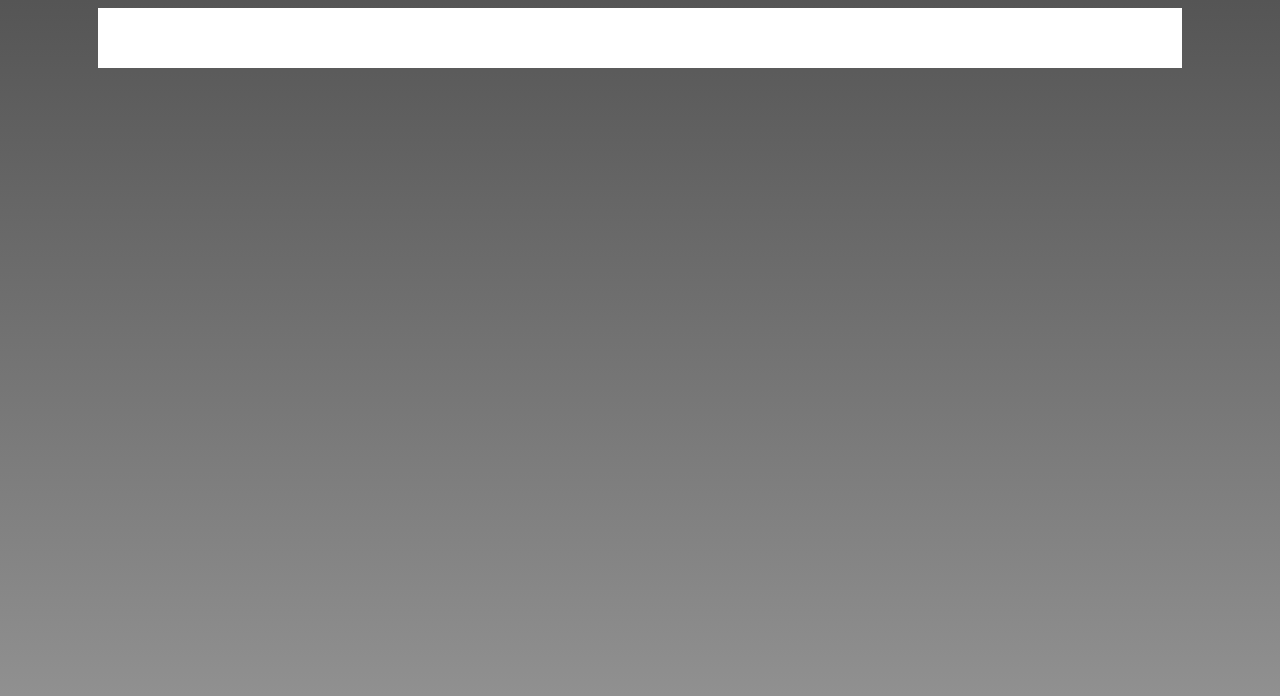
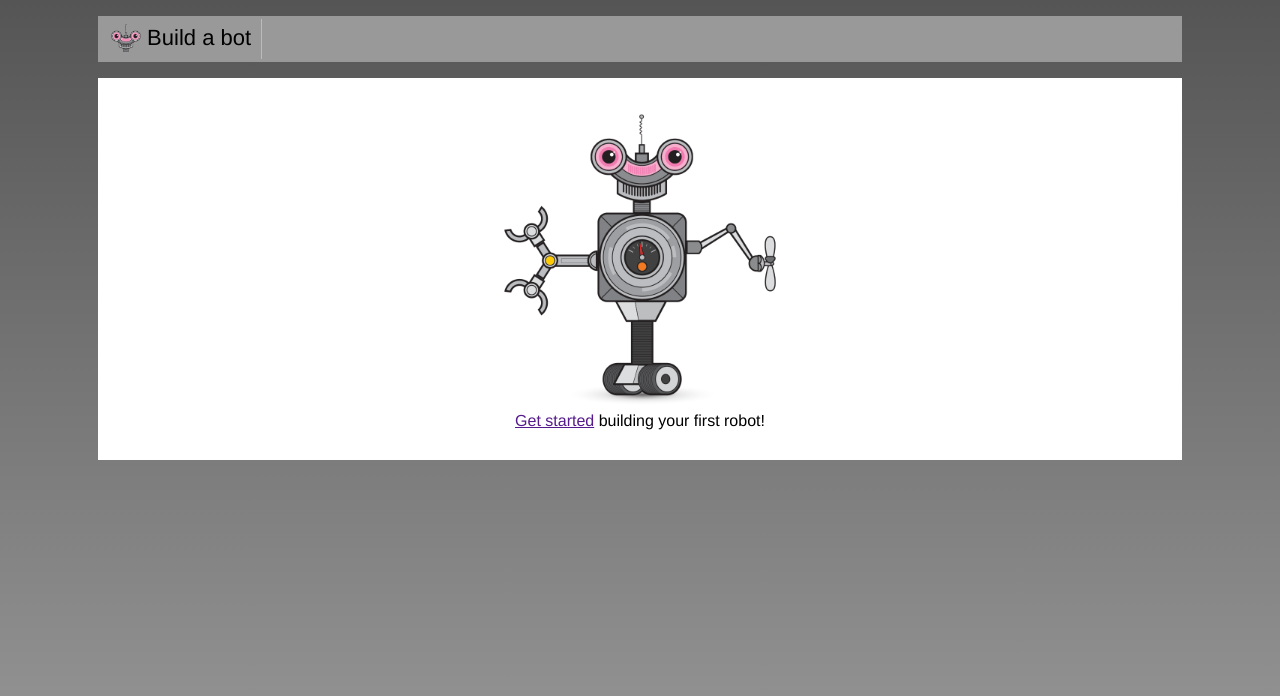
Before and after one commit to jasperkennis/learning-vue-2, a Vue app in the folder build-a-bot/: page / in a window 1280 px wide. Shown: the top 696 px of the page. Built offline with nearby package versions, Linux system fonts and the light colour scheme.

Commit message:
added some elements for the header

```diff
--- a/build-a-bot/src/App.vue
+++ b/build-a-bot/src/App.vue
@@ -1,5 +1,15 @@
 <template>
   <div id="app">
+    <header>
+      <nav>
+        <ul>
+          <li class="nav-item">
+            <img class="logo" src="./assets/build-a-bot-logo.png">
+            Build a bot
+          </li>
+        </ul>
+      </nav>
+    </header>
     <main>
       <HomePage msg="Welcome to Your Vue.js App"/>
     </main>
@@ -33,4 +43,27 @@ main {
   padding: 30px;
   width: 1024px;
 }
+
+header {
+  background-color: #999;
+  margin: 0 auto;
+  width: 1084px;
+}
+
+ul {
+  display: flex;
+  padding: 3px;
+}
+
+.nav-item {
+  border-right: 1px solid #bbb;
+  display: inline-block;
+  font-size: 22px;
+  padding: 5px 10px;
+}
+
+.logo {
+  height: 30px;
+  vertical-align: middle;
+}
 </style>
--- a/build-a-bot/src/components/HomePage.vue
+++ b/build-a-bot/src/components/HomePage.vue
@@ -1,5 +1,11 @@
 <template>
   <div class="home">
+    <div>
+      <img class="robot" src="../assets/robot-home.png"  aria-hidden="true" />
+    </div>
+    <div class="get-started">
+      <a href="">Get started</a> building your first robot!
+    </div>
   </div>
 </template>
 
@@ -14,18 +20,11 @@ export default {
 
 <!-- Add "scoped" attribute to limit CSS to this component only -->
 <style scoped>
-h3 {
-  margin: 40px 0 0;
+.home {
+  text-align: center;
 }
-ul {
-  list-style-type: none;
-  padding: 0;
-}
-li {
-  display: inline-block;
-  margin: 0 10px;
-}
-a {
-  color: #42b983;
+
+.robot {
+  height: 300px;
 }
 </style>
```
